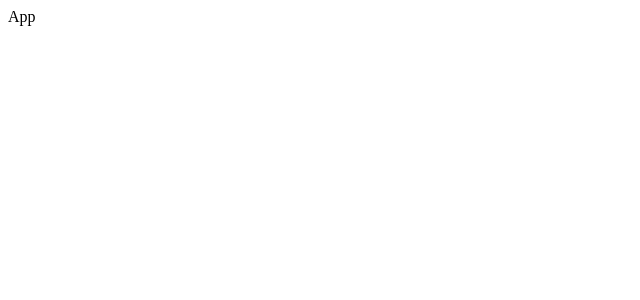
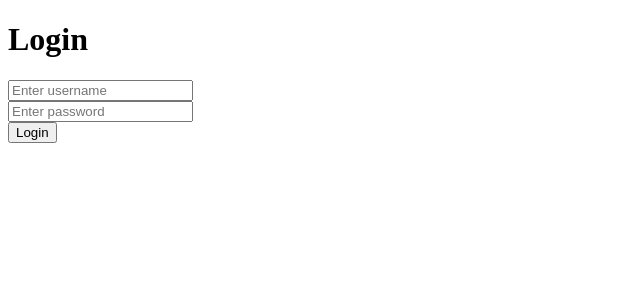
Before and after one commit to Yacoobkhan/DJANGO_REST_FRAMEWORK, a React app in the folder frontend/: page / in a window 1280 px wide. Shown: the top 300 px of the page, without its empty margins (0-640 px from the left). Built offline with nearby package versions, Linux system fonts and the light colour scheme; the HTML template or start-up script is replaced by a standard one.

Commit message:
created login.jsx and tested jwt

```diff
--- a/frontend/src/App.jsx
+++ b/frontend/src/App.jsx
@@ -1,8 +1,20 @@
 import React from 'react'
+import API_BASE_URL from './services/api'
+import Login from './pages/Login'
 
 const App = () => {
+
+  const testBackend = async () =>{
+    const response = await fetch(`${API_BASE_URL}/`)
+
+    const data = await response.json()
+    console.log(data)
+  }
+
   return (
-    <div>App</div>
+    <div>
+      <Login />
+    </div>
   )
 }
 
--- a/frontend/src/pages/Login.jsx
+++ b/frontend/src/pages/Login.jsx
@@ -0,0 +1,44 @@
+import React, { useState } from 'react';
+
+import login from '../services/auth';
+
+const Login = () => {
+
+
+    const [username,setUsername] = useState('')
+    const[password,setPassword] = useState('')
+
+    const handleLogin = async(event) => {
+        event.preventDefault()
+
+        try{
+            const data = await login(username,password)
+
+            console.log(data)
+
+
+            localStorage.setItem('access_token',data.access)
+            localStorage.setItem('refresh_token',data.refresh)
+
+            console.log('Login Successful')
+        }catch(error){
+            console.error(error.message)
+        }
+    }
+
+  return (
+    <div>
+        <h1>Login</h1>
+
+        <form onSubmit={handleLogin}>
+            <input type="text" placeholder="Enter username" value={username} onChange={(event)=>setUsername(event.target.value)} /> <br />
+
+            <input type="password" placeholder="Enter password" value={password} onChange={(event) => setPassword(event.target.value)} /> <br/>
+
+            <button type="submit">Login</button>
+        </form>
+    </div>
+  )
+}
+
+export default Login
--- /dev/null
+++ b/frontend/src/services/api.js
@@ -0,0 +1,3 @@
+const API_BASE_URL = 'http://localhost:8000/api';
+
+export default API_BASE_URL;
--- /dev/null
+++ b/frontend/src/services/auth.js
@@ -0,0 +1,24 @@
+import API_BASE_URL from "./api";
+
+const login = async(username,password) => {
+    const response = await fetch(`${API_BASE_URL}/token/`,{
+        method:'POST',
+        headers:{
+            'Content-Type':'application/json',
+        },
+        body:JSON.stringify({
+            username:username,
+            password:password
+        })
+    })
+
+    const data = await response.json()
+
+    if(!response.ok){
+        throw new Error(data.detail || 'Login Failed')
+    }
+
+    return data
+}
+
+export default login
```
Also changed, not shown: 1 other file (tests, documents, lock files or other folders).
